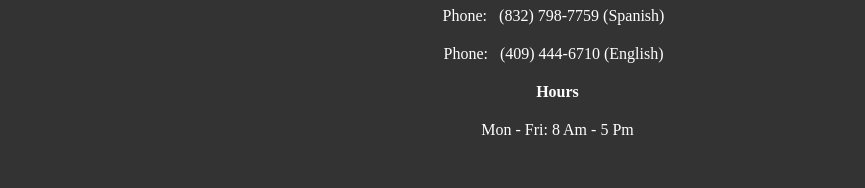
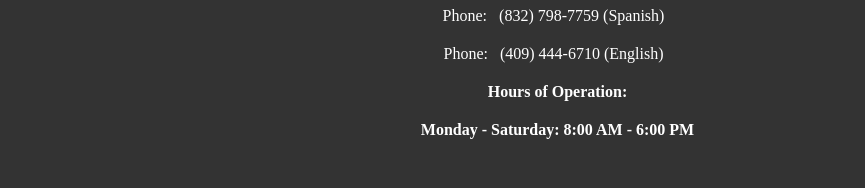
Before and after one commit to erickpati10/franciscos-webpage, a plain HTML site: page about.html in a window 1280 px wide. Shown: the part 2226-2414 px from the top of the page, 415-1280 px from the left. Drawn offline with Linux system fonts and the light colour scheme.

Commit message:
Footer updates

```diff
--- a/about.html
+++ b/about.html
@@ -129,8 +129,8 @@
         <h5>Contact Info</h5>
         <p>Phone: <a href="tel:+18327987759">(832) 798-7759 (Spanish)</a></p>
         <p>Phone: <a href="tel:+14094446710">(409) 444-6710 (English)</a></p>
-        <p><strong>Hours</strong></p>
-        <p>Mon - Fri: 8 Am - 5 Pm</p>
+        <p><strong>Hours of Operation:</strong></p>
+        <p><b>Monday - Saturday: 8:00 AM - 6:00 PM</b></p>
       </section>
     </footer>
     <script src="script/button.js"></script>
```
Also changed, not shown: contact.html (+2 -2 lines).
